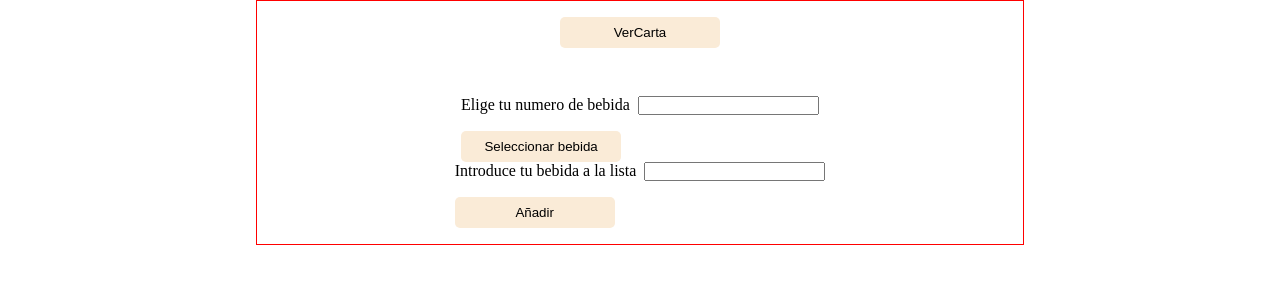
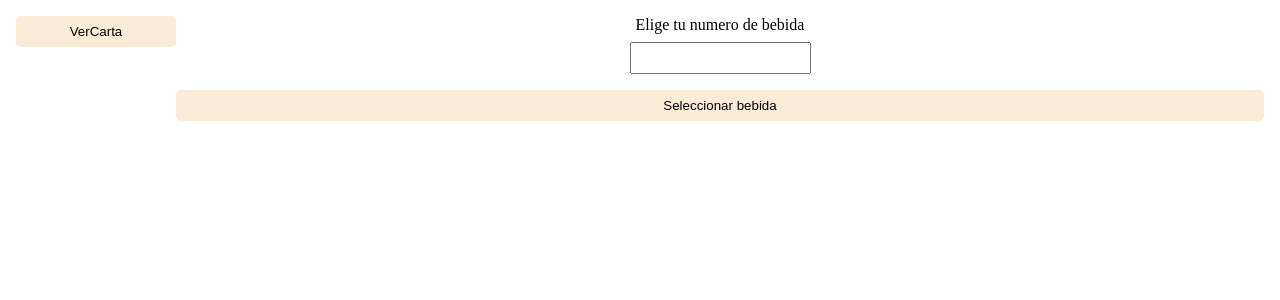
Before and after one commit to jenDevelopez/Aplicaciones-Web-IFCD0210, a PHP site: page /js15-a.html in a window 1280 px wide. Shown: the top 300 px of the page. Run offline with PHP 8.4, Linux system fonts and the light colour scheme.

Commit message:
He hecho el responsive

```diff
--- a/Cliente/Programacion/DOM/js15-a.html
+++ b/Cliente/Programacion/DOM/js15-a.html
@@ -8,8 +8,10 @@
 </head>
 <body>
   <div class="container">
-    <button id="cartaBtn" onclick="verCarta()">VerCarta</button>
-    <div class="listado"></div>
+    <section>
+      <button id="cartaBtn" onclick="verCarta()">VerCarta</button>
+      <div class="listado"></div>
+    </section>
     <section class="primera">
       <div>
         <label for="">Elige tu numero de bebida</label>
@@ -17,13 +19,7 @@
       </div>
       <button onclick="generarBebida()">Seleccionar bebida</button>
     </section>
-    <section class="segunda">
-      <div>
-        <label for="">Introduce tu bebida a la lista</label>
-        <input id="nuevaBebida" type="text">
-      </div>
-      <button onclick="generarNuevaLista()">Añadir</button>
-    </section>
+
     <p id="dialogo"></p>
   </div>
   <script src="./index.js"></script>
--- a/Cliente/Programacion/DOM/style.css
+++ b/Cliente/Programacion/DOM/style.css
@@ -10,8 +10,13 @@
   flex-direction: column;
   justify-content: space-around;
   align-items: center;
-  border: 1px solid red;
-}
+ }
+
+ section:first-of-type{
+  display: flex;
+  flex-direction: column;
+  align-items: center;
+ }
 
 button{
   padding: .5rem;
@@ -19,6 +24,7 @@ button{
   border:none;
   border-radius: 5px;
   width: 10rem;
+  margin: 0 auto;
 }
 .primera,.segunda{
   display: flex;
@@ -27,6 +33,8 @@ button{
 }
 .primera > div, .segunda > div{
   display: flex;
+  flex-direction: column;
+  align-items: center;
   gap: .5rem;
 }
 
@@ -59,9 +67,26 @@ button{
   color: rgb(77, 85, 102);
 }
 
+input{
+  height: 2rem;
+}
 @media(width >= 992px){
   .container{
-    width:60%;
+
     margin: 0 auto;
+    flex-direction: row;
+    align-items: start;
   }
+
+  .primera,.segunda  div{
+    width: 100%;
+    display: flex;
+    flex-direction:column ;
+  }
+  button:not(#cartaBtn){
+    width: 100%;
+  }
+
+
+
 }
```
Also changed, not shown: Cliente/Programacion/DOM/js-15b.html (added, +36 -0 lines).
